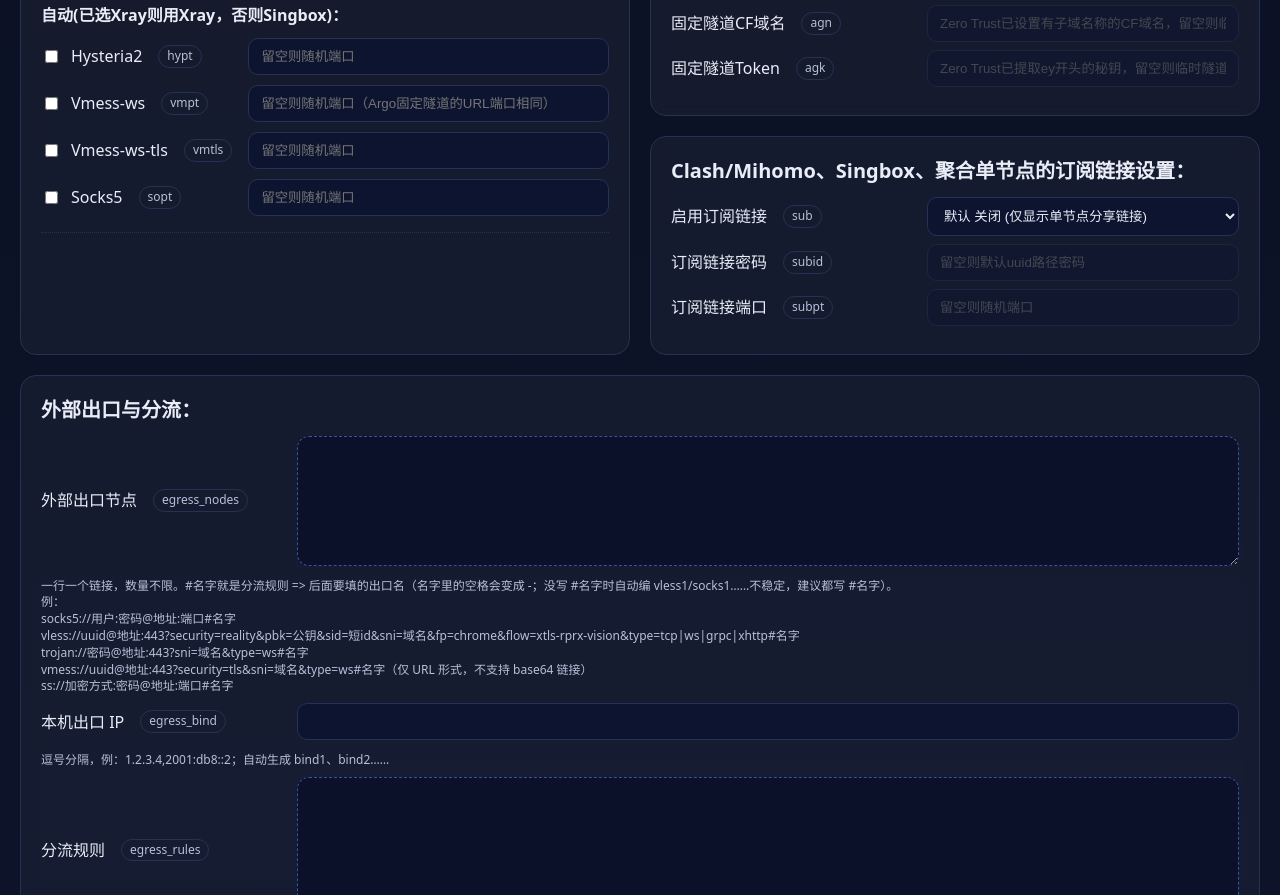
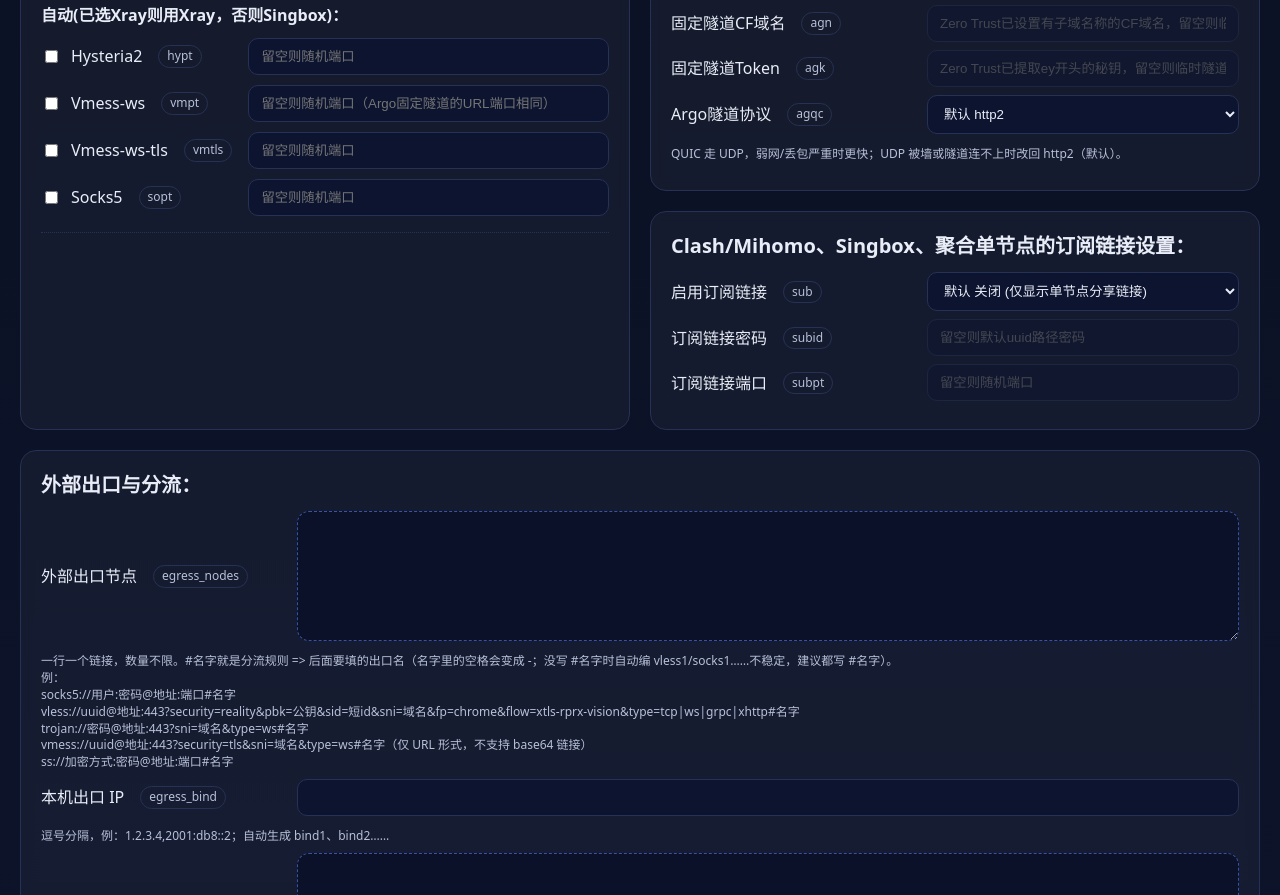
Before and after one commit to qytang2014/argosbx, a plain HTML site: page index.html in a window 1280 px wide. Shown: the part 1077-1972 px from the top of the page. Drawn offline with Linux system fonts and the light colour scheme.

Commit message:
feat: add agqc (Argo tunnel protocol) selector to generator with usage note

```diff
--- a/index.html
+++ b/index.html
@@ -560,6 +560,7 @@
         </div>
         <div class="row"><label>固定隧道CF域名 <span class="pill">agn</span></label><input id="agn" type="text" placeholder="Zero Trust已设置有子域名称的CF域名，留空则临时隧道" disabled></div>
         <div class="row"><label>固定隧道Token <span class="pill">agk</span></label><input id="agk" type="text" placeholder="Zero Trust已提取ey开头的秘钥，留空则临时隧道" disabled></div>
+        <div class="row"><label>Argo隧道协议 <span class="pill">agqc</span></label><select id="agqc"><option value="">默认 http2</option><option value="quic">QUIC</option></select><div class="field-note">QUIC 走 UDP，弱网/丢包严重时更快；UDP 被墙或隧道连不上时改回 http2（默认）。</div></div>
       </section>
 
       <section class="card subscription-links">
@@ -640,7 +641,7 @@
   const CURL = 'bash <(curl -Ls https://raw.githubusercontent.com/qytang2014/argosbx/main/argosbx.sh)';
   const WGET = 'bash <(wget -qO- https://raw.githubusercontent.com/qytang2014/argosbx/main/argosbx.sh)';
   const protoKeys = ['sopt','vmpt','vmtls','vlpt','xhpt','vxpt','vwpt','xupt','xcpt','hypt','tupt','nvpt','anpt','arpt','sspt'];
-  const optIds = ['warp','ippz','uuid','ym','certsrc','certmode','reym','cfip','alns','hyjpt','cdnym','name', 'oap', 'sub', 'subid', 'subpt', 'egress_nodes', 'egress_bind', 'egress_rules', 'egress_add', 'vlpt_kernel', 'camouflage', 'caddy_email', 'hostname'];
+  const optIds = ['warp','ippz','uuid','ym','certsrc','certmode','reym','cfip','alns','hyjpt','cdnym','name', 'oap', 'sub', 'subid', 'subpt', 'egress_nodes', 'egress_bind', 'egress_rules', 'egress_add', 'vlpt_kernel', 'camouflage', 'caddy_email', 'hostname', 'agqc'];
 
   const argoSelect = document.getElementById('argoSelect');
   const agn = document.getElementById('agn');
@@ -907,7 +908,7 @@
     const keys = Object.keys(m);
     const ordered = [];
     protoKeys.forEach(k => { if (keys.includes(k)) ordered.push(k); });
-    ['warp', 'uuid', 'ym', 'certsrc', 'certmode', 'vlpt_kernel', 'reym', 'cfip', 'alns', 'hyjpt', 'cdnym', 'name', 'ippz', 'sub', 'subid', 'subpt', 'egress_nodes', 'egress_bind', 'egress_rules', 'egress_add', 'camouflage'].forEach(k => { if (keys.includes(k)) ordered.push(k); });
+    ['warp', 'uuid', 'ym', 'certsrc', 'certmode', 'vlpt_kernel', 'reym', 'cfip', 'alns', 'agqc', 'hyjpt', 'cdnym', 'name', 'ippz', 'sub', 'subid', 'subpt', 'egress_nodes', 'egress_bind', 'egress_rules', 'egress_add', 'camouflage'].forEach(k => { if (keys.includes(k)) ordered.push(k); });
     if (keys.includes('argo')) ordered.push('argo');
     if (keys.includes('agn')) ordered.push('agn');
     if (keys.includes('agk')) ordered.push('agk');
```
Also changed, not shown: 1 other file.
